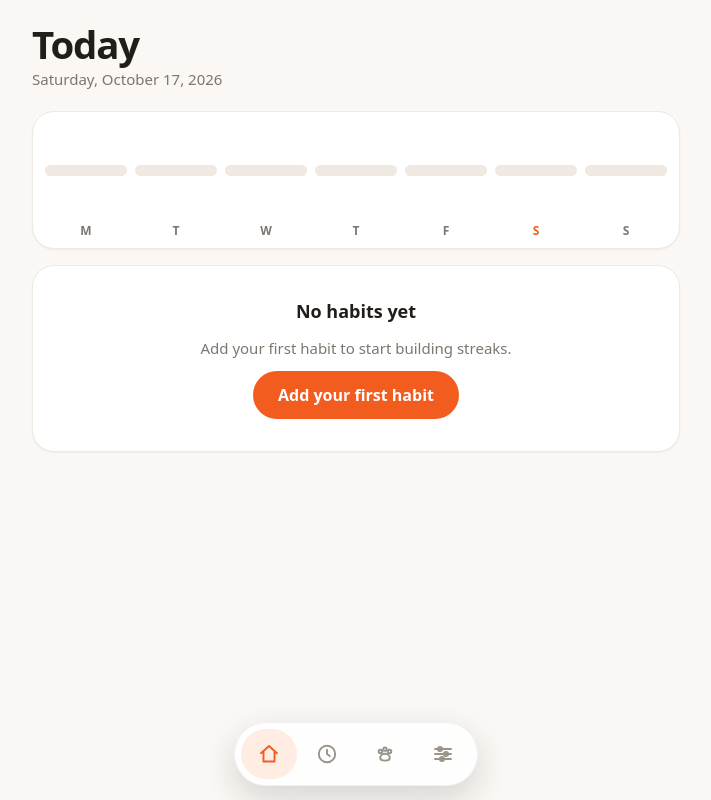
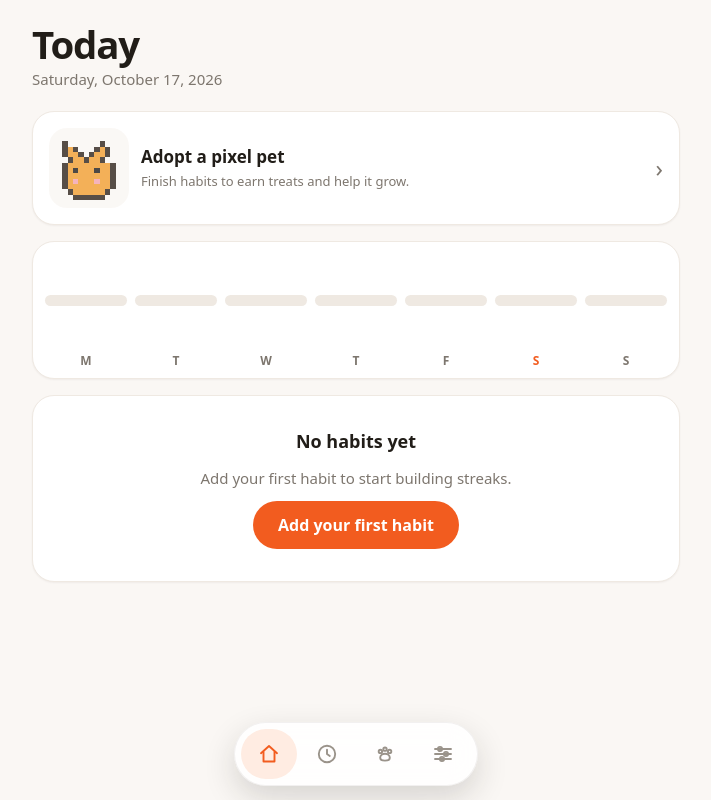
Before and after one commit to EchoAnshu/Streakpet, a Svelte app: page / in a window 1280 px wide. Shown: the whole page, without its empty margins (284-995 px from the left). Built offline with nearby package versions, Linux system fonts and the light colour scheme.

Commit message:
feat: show your pet on the home screen with mood, treats, and hunger meter

```diff
--- a/src/App.svelte
+++ b/src/App.svelte
@@ -34,7 +34,7 @@
   <AppHeader title={TITLES[view]} {subtitle} />
   <main class="app-main">
     {#if view === 'today'}
-      <TodayView />
+      <TodayView onOpenPet={() => (view = 'pet')} />
     {:else if view === 'history'}
       <HistoryView />
     {:else if view === 'pet'}
--- /dev/null
+++ b/src/components/PetCompanion.svelte
@@ -0,0 +1,162 @@
+<script lang="ts">
+  import { onMount } from 'svelte'
+  import PetSprite from './PetSprite.svelte'
+  import {
+    MOOD_LABELS,
+    SPECIES_LABELS,
+    STAGE_LABELS,
+    isPetSpecies,
+    moodForHunger,
+    type PetSpecies,
+  } from '../domain/pet'
+  import * as petStore from '../stores/pet.svelte'
+
+  interface Props {
+    onOpenPet: () => void
+  }
+
+  let { onOpenPet }: Props = $props()
+
+  let adopted = $derived(petStore.hasAdopted())
+  let species = $derived.by<PetSpecies | null>(() => {
+    const value = petStore.getSpecies()
+    return value && isPetSpecies(value) ? value : null
+  })
+  let petName = $derived(petStore.getPetName())
+  let stage = $derived(petStore.getStage())
+  let treats = $derived(petStore.getTreats())
+
+  let nowTick = $state(Date.now())
+  let hunger = $derived(Math.round(petStore.getHunger(nowTick)))
+  let mood = $derived(moodForHunger(hunger))
+  let hungerColor = $derived(hunger >= 70 ? '#2f9e63' : hunger >= 40 ? '#f5a524' : '#d64545')
+
+  onMount(() => {
+    const interval = window.setInterval(() => (nowTick = Date.now()), 60_000)
+    return () => window.clearInterval(interval)
+  })
+</script>
+
+{#if adopted && species}
+  <button type="button" class="pet-companion card" onclick={onOpenPet}>
+    <span class="pet-companion__sprite">
+      <PetSprite {species} size={76} />
+    </span>
+    <span class="pet-companion__body">
+      <span class="pet-companion__name">{petName ?? SPECIES_LABELS[species]}</span>
+      <span class="pet-companion__meta">
+        {STAGE_LABELS[stage]} · {MOOD_LABELS[mood]} · {treats}
+        {treats === 1 ? 'treat' : 'treats'}
+      </span>
+      <span class="pet-companion__meter">
+        <span class="pet-companion__meter-track">
+          <span
+            class="pet-companion__meter-fill"
+            style={`width:${hunger}%;background:${hungerColor}`}
+          ></span>
+        </span>
+        <span class="pet-companion__meter-value">{hunger}</span>
+      </span>
+    </span>
+    <span class="pet-companion__arrow" aria-hidden="true">›</span>
+  </button>
+{:else}
+  <button type="button" class="pet-companion pet-companion--empty card" onclick={onOpenPet}>
+    <span class="pet-companion__sprite">
+      <PetSprite species="cat" size={64} />
+    </span>
+    <span class="pet-companion__body">
+      <span class="pet-companion__name">Adopt a pixel pet</span>
+      <span class="pet-companion__meta">Finish habits to earn treats and help it grow.</span>
+    </span>
+    <span class="pet-companion__arrow" aria-hidden="true">›</span>
+  </button>
+{/if}
+
+<style>
+  .pet-companion {
+    display: flex;
+    align-items: center;
+    gap: var(--space-3);
+    width: 100%;
+    font: inherit;
+    color: inherit;
+    text-align: left;
+    cursor: pointer;
+    transition: border-color 0.15s ease;
+  }
+
+  .pet-companion:hover {
+    border-color: var(--color-border-strong);
+  }
+
+  .pet-companion__sprite {
+    display: inline-flex;
+    align-items: center;
+    justify-content: center;
+    padding: var(--space-2);
+    border-radius: 18px;
+    background: var(--color-primary-soft);
+    flex-shrink: 0;
+  }
+
+  .pet-companion--empty .pet-companion__sprite {
+    background: var(--color-background);
+    opacity: 0.85;
+  }
+
+  .pet-companion__body {
+    display: flex;
+    flex-direction: column;
+    gap: 2px;
+    flex: 1;
+    min-width: 0;
+  }
+
+  .pet-companion__name {
+    font-weight: 800;
+    font-size: 1.0625rem;
+    color: var(--color-text);
+  }
+
+  .pet-companion__meta {
+    font-size: 0.8125rem;
+    color: var(--color-muted);
+  }
+
+  .pet-companion__meter {
+    display: flex;
+    align-items: center;
+    gap: var(--space-2);
+    margin-top: var(--space-1);
+  }
+
+  .pet-companion__meter-track {
+    flex: 1;
+    height: 8px;
+    border-radius: var(--radius-pill);
+    background: var(--color-border);
+    overflow: hidden;
+  }
+
+  .pet-companion__meter-fill {
+    display: block;
+    height: 100%;
+    border-radius: var(--radius-pill);
+    transition: width 0.3s ease, background 0.3s ease;
+  }
+
+  .pet-companion__meter-value {
+    font-size: 0.75rem;
+    font-weight: 700;
+    color: var(--color-muted);
+    font-variant-numeric: tabular-nums;
+  }
+
+  .pet-companion__arrow {
+    font-size: 1.5rem;
+    line-height: 1;
+    color: var(--color-muted);
+    flex-shrink: 0;
+  }
+</style>
--- a/src/views/TodayView.svelte
+++ b/src/views/TodayView.svelte
@@ -4,6 +4,7 @@
   import HabitDetail from '../components/HabitDetail.svelte'
   import HabitForm from '../components/HabitForm.svelte'
   import HabitItem from '../components/HabitItem.svelte'
+  import PetCompanion from '../components/PetCompanion.svelte'
   import WeekPulse from '../components/WeekPulse.svelte'
   import { getLocalDateKey } from '../domain/dates'
   import { isScheduledForDate, defaultColorFor, type HabitInput } from '../domain/habits'
@@ -11,6 +12,12 @@
   import * as completionsStore from '../stores/completions.svelte'
   import * as habitsStore from '../stores/habits.svelte'
   import * as petStore from '../stores/pet.svelte'
+
+  interface Props {
+    onOpenPet: () => void
+  }
+
+  let { onOpenPet }: Props = $props()
 
   const today = new Date()
   const todayKey = getLocalDateKey(today)
@@ -117,6 +124,7 @@
       <button type="button" class="button button--primary" onclick={retryLoad}>Try again</button>
     </div>
   {:else}
+    <PetCompanion {onOpenPet} />
     <WeekPulse habits={active} {completions} {today} />
 
     {#if active.length === 0}
```
